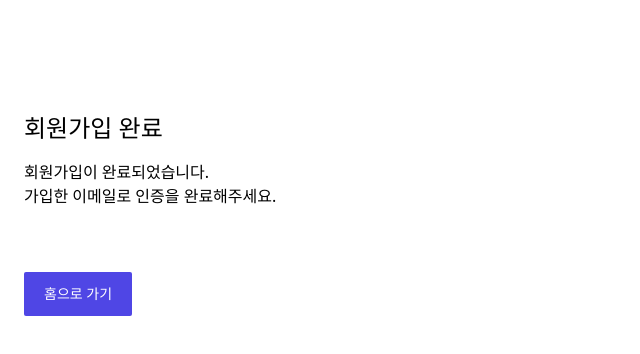
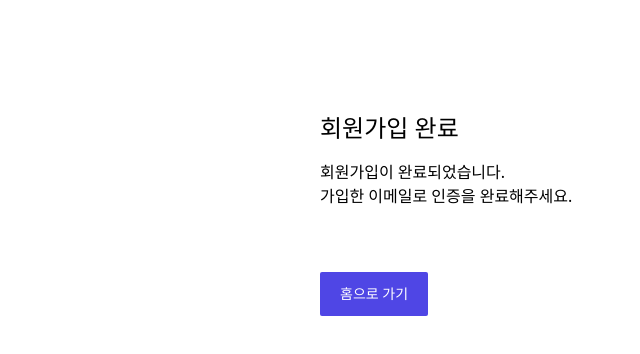
Before and after one commit to Team-Madstone/climbing-fe, a Next.js app: page /verify-email in a window 1280 px wide. Shown: the top 354 px of the page, without its empty margins (0-640 px from the left). Built offline with nearby package versions, Linux system fonts and the light colour scheme; what apollo-link-rest would draw is missing.

Commit message:
💄디자인 수정

```diff
--- a/pages/verify-email/index.tsx
+++ b/pages/verify-email/index.tsx
@@ -3,7 +3,7 @@ import Link from 'next/link';
 
 const VerifyEmail: NextPage = () => {
   return (
-    <div className="my-28 mx-6">
+    <div className="my-28 mx-auto max-w-[640px]">
       <p className="text-2xl text-bold">회원가입 완료</p>
       <p className="mt-4">
         회원가입이 완료되었습니다.
```
